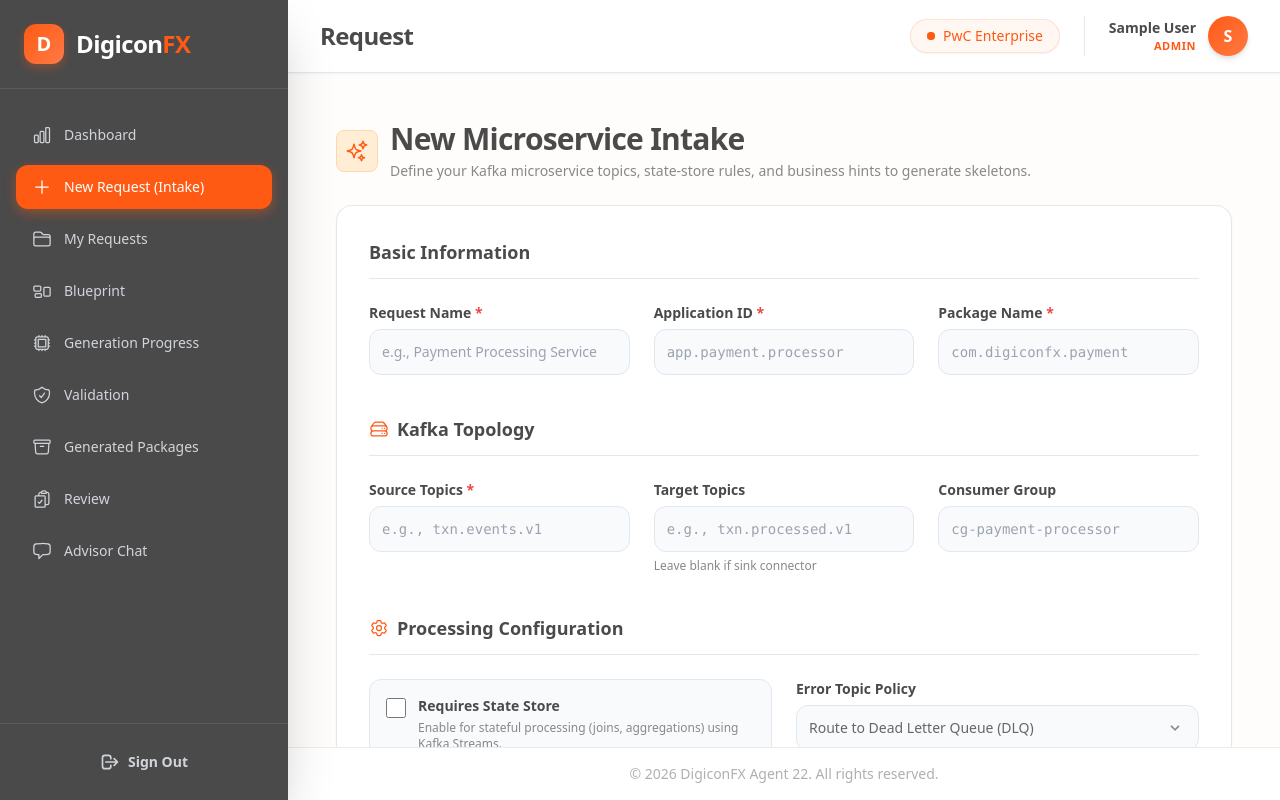
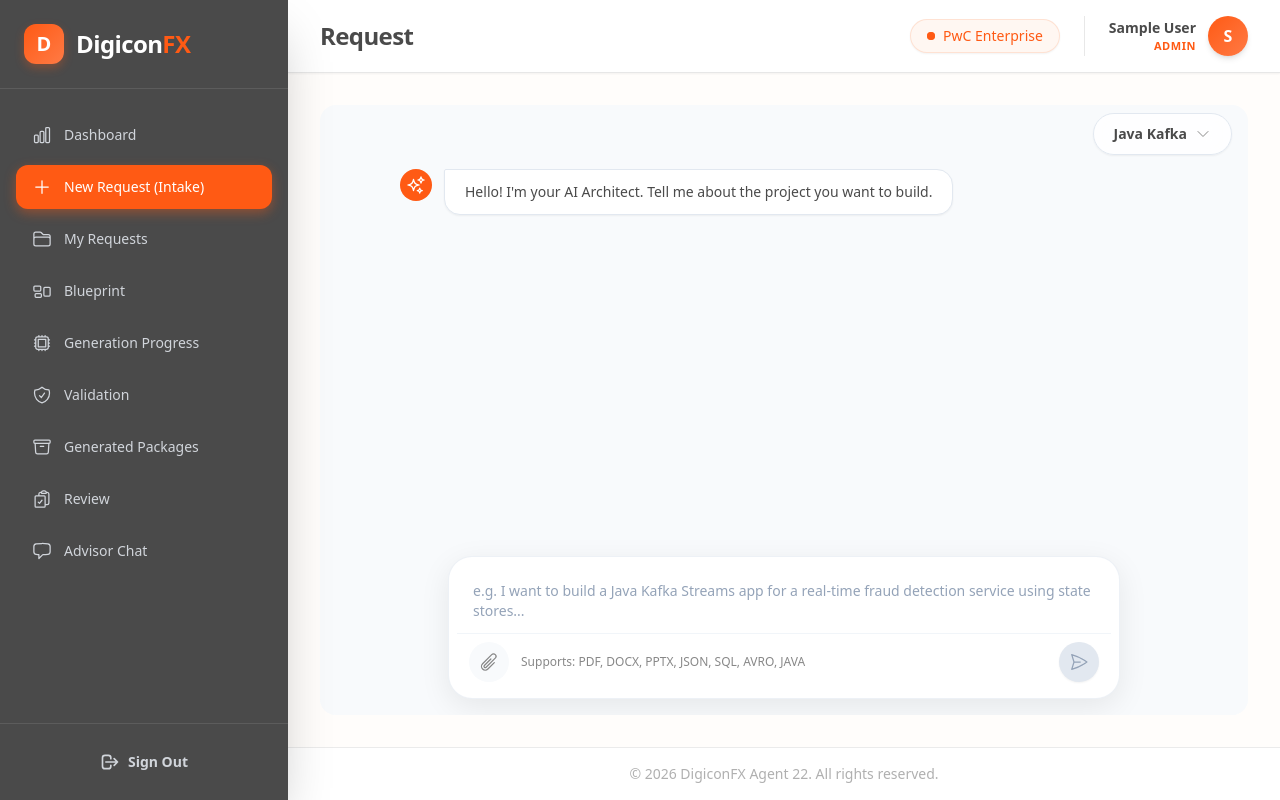
Before and after one commit to Aiinhome-Aivista/new_agent_22_fe, a React (Vite) app: page /request/new in a window 1280 px wide. Built offline with nearby package versions, Linux system fonts and the light colour scheme; sample sign-in values are in the browser's storage.

Commit message:
implement frontend routing, API client, and core pages for the agent application by chat.

```diff
--- a/package.json
+++ b/package.json
@@ -12,6 +12,7 @@
   "dependencies": {
     "@heroicons/react": "^2.2.0",
     "axios": "^1.6.0",
+    "mermaid": "^11.16.1",
     "react": "^18.2.0",
     "react-dom": "^18.2.0",
     "react-router-dom": "^7.11.0"
--- a/src/App.jsx
+++ b/src/App.jsx
@@ -54,6 +54,7 @@ function App() {
             <Route path="review/patterns" element={<PatternReviewPage />} />
             <Route path="requests/:id/patterns" element={<PatternReviewPage />} />
 
+            <Route path="blueprint" element={<BlueprintPage />} />
             <Route path="review/blueprint" element={<BlueprintPage />} />
             <Route path="requests/:id/blueprint" element={<BlueprintPage />} />
 
--- a/src/api/api.js
+++ b/src/api/api.js
@@ -8,6 +8,7 @@ const api = axios.create({
 export const getRequests = (status) => api.get('/requirements/', { params: { status } }).then(res => res.data);
 export const getRequest = (id) => api.get(`/requirements/${id}`).then(res => res.data);
 export const createRequest = (data) => api.post('/requirements/', data).then(res => res.data);
+export const submitChatIntake = (data) => api.post('/requirements/intake-chat', data).then(res => res.data);
 
 // Patterns
 export const getPatterns = (reqId) => api.get(`/patterns/request/${reqId}`).then(res => res.data);
--- a/src/pages/NewRequestPage.jsx
+++ b/src/pages/NewRequestPage.jsx
@@ -1,52 +1,101 @@
-import { useState, useRef } from 'react';
-import { createRequest, runWorkflow } from '../api/api';
+import { useState, useRef, useEffect } from 'react';
+import { submitChatIntake, runWorkflow } from '../api/api';
 import { useNavigate } from 'react-router-dom';
-import { SparklesIcon, ServerStackIcon, Cog6ToothIcon, CpuChipIcon } from '@heroicons/react/24/outline';
+import { SparklesIcon, PaperClipIcon, PaperAirplaneIcon, ChevronDownIcon, UserIcon } from '@heroicons/react/24/outline';
+
+const TypewriterText = ({ text, animate }) => {
+  const [displayedText, setDisplayedText] = useState(animate ? '' : text);
+
+  useEffect(() => {
+    if (!animate) {
+      setDisplayedText(text);
+      return;
+    }
+
+    let index = 0;
+    const intervalId = setInterval(() => {
+      setDisplayedText(text.slice(0, index + 1));
+      index++;
+      if (index >= text.length) clearInterval(intervalId);
+    }, 20);
+
+    return () => clearInterval(intervalId);
+  }, [text, animate]);
+
+  return <span>{displayedText}</span>;
+};
+
 export default function NewRequestPage() {
   const navigate = useNavigate();
-  const formRef = useRef(null);
-  const [formData, setFormData] = useState({
-    request_name: '',
-    application_id: '',
-    package_name: '',
-    source_topics: '',
-    target_topics: '',
-    consumer_group: '',
-    state_store_needed: false,
-    error_topic_policy: 'DLQ',
-    schema_hints: ''
-  });
-  const [sampleFile, setSampleFile] = useState(null);
+  const [prompt, setPrompt] = useState('');
+  const [language, setLanguage] = useState('Java Kafka');
+  const [isDropdownOpen, setIsDropdownOpen] = useState(false);
+  const [sampleFiles, setSampleFiles] = useState([]);
   const [loading, setLoading] = useState(false);
   const [error, setError] = useState('');
+  const [messages, setMessages] = useState([
+    { role: 'agent', text: "Hello! I'm your AI Architect. Tell me about the project you want to build." }
+  ]);
+  const chatEndRef = useRef(null);
 
-  const handleChange = (e) => {
-    const { name, value, type, checked } = e.target;
-    setFormData(prev => ({ ...prev, [name]: type === 'checkbox' ? checked : value }));
+  const languages = ['Java Kafka'];
+
+  const handleFileChange = (e) => {
+    if (e.target.files && e.target.files.length > 0) {
+      setSampleFiles(prev => [...prev, ...Array.from(e.target.files)]);
+    }
   };
 
-  const handleSubmit = async (draftMode) => {
-    if (!formRef.current.reportValidity()) return;
+  const removeFile = (index) => {
+    setSampleFiles(prev => prev.filter((_, i) => i !== index));
+  };
 
+  const scrollToBottom = () => {
+    chatEndRef.current?.scrollIntoView({ behavior: 'smooth' });
+  };
+
+  useEffect(() => {
+    scrollToBottom();
+  }, [messages]);
+
+  const handleSubmit = async () => {
+    if (!prompt.trim() && sampleFiles.length === 0) return;
+
+    const userMsg = prompt.trim();
+    const newMessages = [...messages, { role: 'user', text: userMsg, files: sampleFiles.map(f => f.name) }];
+    setMessages(newMessages);
+    setPrompt('');
+    const filesToUpload = [...sampleFiles]; // Store before clearing
+    setSampleFiles([]);
     setLoading(true);
     setError('');
 
-    const payload = new FormData();
-    Object.keys(formData).forEach(key => {
-      payload.append(key, formData[key]);
-    });
+    try {
+      const payload = new FormData();
+      payload.append('messages', JSON.stringify(newMessages));
+      payload.append('language', language);
 
-    if (sampleFile) {
-      payload.append('file_upload', sampleFile);
-    }
+      filesToUpload.forEach(file => {
+        payload.append('file_upload', file);
+      });
 
-    try {
-      const res = await createRequest(payload);
-      const reqId = res.data.request_id;
-      localStorage.setItem('lastGenerationRequestId', reqId);
-      // Start workflow
-      await runWorkflow(reqId, draftMode);
-      navigate(`/progress?id=${reqId}`);
+      const res = await submitChatIntake(payload);
+
+      if (res.status === 'more_info') {
+        setMessages(prev => [...prev, { role: 'agent', text: res.question }]);
+        setLoading(false);
+      } else if (res.status === 'complete') {
+        setMessages(prev => [...prev, { role: 'agent', text: "Perfect! I have enough information. I'm generating your blueprint now..." }]);
+
+        const reqId = res.data.request_id;
+        localStorage.setItem('lastGenerationRequestId', reqId);
+
+        // Trigger workflow and redirect to blueprint
+        // Set draft_mode to true so it stops at blueprint review
+        await runWorkflow(reqId, true);
+        navigate(`/blueprint?id=${reqId}`);
+      }
+
     } catch (err) {
       setError(err.response?.data?.message || err.message);
       setLoading(false);
@@ -54,168 +103,155 @@ export default function NewRequestPage() {
   };
 
   return (
-    <div className="flex flex-col h-full animate-fade-in-up">
-      <div className="p-4 max-w-9xl mx-auto w-full pb-11">
-        <div className="mb-6 flex items-center gap-3">
-          <div className="bg-orange-100 p-2 rounded-lg border border-orange-200">
-            <SparklesIcon className="w-6 h-6 text-primary-orange" />
-          </div>
-          <div>
-            <h1 className="text-3xl font-extrabold text-sidebar tracking-tight">New Microservice Intake</h1>
-            <p className="text-text-secondary text-sm mt-1">Define your Kafka microservice topics, state-store rules, and business hints to generate skeletons.</p>
-          </div>
+    <div className="flex flex-col h-full bg-slate-50 relative overflow-hidden animate-fade-in-up rounded-2xl">
+      {/* Top Bar with Language Selector (Top Right) */}
+      <div className="flex justify-end absolute top-2 right-4 z-10">
+        <div className="relative">
+          <button
+            onClick={() => setIsDropdownOpen(!isDropdownOpen)}
+            className="flex items-center gap-2 bg-white/80 backdrop-blur-md border border-slate-200 px-5 py-2.5 rounded-full shadow-sm hover:bg-slate-50 transition-all font-semibold text-sidebar text-sm"
+          >
+            {language}
+            <ChevronDownIcon className="w-4 h-4 text-text-secondary" />
+          </button>
+
+          {isDropdownOpen && (
+            <div className="absolute top-full right-0 mt-2 w-48 bg-white rounded-xl shadow-lg border border-slate-200 overflow-hidden py-1 z-20 animate-fade-in-up">
+              {languages.map((lang) => (
+                <button
+                  key={lang}
+                  onClick={() => {
+                    setLanguage(lang);
+                    setIsDropdownOpen(false);
+                  }}
+                  className={`w-full text-left px-4 py-2.5 text-sm transition-colors ${
+                    language === lang ? 'bg-orange-50 text-primary-orange font-bold' : 'hover:bg-slate-50 text-sidebar font-medium'
+                  }`}
+                >
+                  {lang}
+                </button>
+              ))}
+              <div className="px-4 py-3 text-xs text-text-secondary italic border-t border-slate-100 mt-1">
+                More languages coming soon...
+              </div>
+            </div>
+          )}
         </div>
+      </div>
 
-        <form ref={formRef} onSubmit={(e) => e.preventDefault()} className="bg-white p-8 rounded-2xl shadow-sm border border-border-light/60 space-y-10">
+      {/* Main Content Area: Chat History */}
+      <div className="flex-1 overflow-y-auto p-4 w-full pt-16">
+        <div className="max-w-3xl mx-auto space-y-6">
+          {messages.map((msg, idx) => (
+            <div key={idx} className={`flex ${msg.role === 'user' ? 'justify-end' : 'justify-start'}`}>
+              <div className={`flex gap-3 max-w-[85%] ${msg.role === 'user' ? 'flex-row-reverse' : 'flex-row'}`}>
+                {/* Avatar */}
+                <div className={`w-8 h-8 rounded-full flex items-center justify-center flex-shrink-0 ${msg.role === 'user' ? 'bg-slate-200 text-slate-600' : 'bg-primary-orange text-white'}`}>
+                  {msg.role === 'user' ? <UserIcon className="w-5 h-5" /> : <SparklesIcon className="w-5 h-5" />}
+                </div>
+
+                {/* Message Bubble */}
+                <div className={`px-5 py-3 rounded-2xl text-sm shadow-sm flex flex-col ${msg.role === 'user' ? 'bg-slate-800 text-white rounded-tr-sm' : 'bg-white border border-slate-200 text-sidebar rounded-tl-sm'}`}>
+                  {msg.files && msg.files.length > 0 && (
+                    <div className="flex flex-wrap gap-2 mb-2">
+                      {msg.files.map((fileName, fIdx) => (
+                        <div key={fIdx} className={`inline-flex items-center gap-1.5 px-3 py-1.5 rounded-lg border text-xs font-bold ${msg.role === 'user' ? 'bg-slate-700 border-slate-600 text-slate-200' : 'bg-orange-50 text-primary-orange border-orange-100'}`}>
+                          <PaperClipIcon className="w-4 h-4" />
+                          <span className="truncate max-w-[150px]">{fileName}</span>
+                        </div>
+                      ))}
+                    </div>
+                  )}
+                  <span>
+                    {msg.role === 'agent' ? <TypewriterText text={msg.text} animate={idx === messages.length - 1} /> : msg.text}
+                  </span>
+                </div>
+              </div>
+            </div>
+          ))}
+          {loading && (
+            <div className="flex justify-start">
+              <div className="flex gap-3 max-w-[85%] flex-row">
+                <div className="w-8 h-8 rounded-full flex items-center justify-center flex-shrink-0 bg-primary-orange text-white">
+                  <SparklesIcon className="w-5 h-5" />
+                </div>
+                <div className="px-5 py-4 rounded-2xl bg-white border border-slate-200 shadow-sm rounded-tl-sm flex items-center gap-1.5">
+                  <div className="w-2 h-2 bg-slate-300 rounded-full animate-bounce"></div>
+                  <div className="w-2 h-2 bg-slate-300 rounded-full animate-bounce" style={{ animationDelay: '0.15s' }}></div>
+                  <div className="w-2 h-2 bg-slate-300 rounded-full animate-bounce" style={{ animationDelay: '0.3s' }}></div>
+                </div>
+              </div>
+            </div>
+          )}
+          <div ref={chatEndRef} />
+        </div>
+      </div>
+
+      {/* Bottom Input Area */}
+      <div className="w-full shrink-0 bg-gradient-to-t from-slate-50 via-slate-50 to-transparent pt-6 pb-4 px-4 flex justify-center">
+        <div className="w-full max-w-2xl bg-white rounded-3xl shadow-[0_8px_30px_rgb(0,0,0,0.08)] border border-slate-200/60 p-2 flex flex-col transition-all focus-within:shadow-[0_8px_40px_rgb(0,0,0,0.12)] focus-within:border-primary-orange/30">
+
           {error && (
-            <div className="bg-red-50 border-l-4 border-red-500 p-4 rounded-r">
-              <p className="text-sm text-red-700 font-medium">{error}</p>
+            <div className="px-4 pt-2">
+              <p className="text-xs text-red-600 font-bold bg-red-50 py-1.5 px-3 rounded-lg border border-red-100">{error}</p>
             </div>
           )}
 
-          {/* Section 1: Basic Information */}
-          <div>
-            <h2 className="text-lg font-bold text-sidebar flex items-center gap-2 mb-6 border-b border-border-light/60 pb-3">
-               Basic Information
-            </h2>
-            <div className="grid grid-cols-1 md:grid-cols-3 gap-6">
-              <div>
-                <label className="block text-sm font-bold text-sidebar mb-1.5">Request Name <span className="text-red-500">*</span></label>
-                <input required name="request_name" value={formData.request_name} onChange={handleChange} className="w-full bg-slate-50 border border-slate-200 rounded-xl p-3 text-sm focus:border-border-orange focus:ring-1 focus:ring-border-orange outline-none transition-all" placeholder="e.g., Payment Processing Service" />
-              </div>
-              <div>
-                <label className="block text-sm font-bold text-sidebar mb-1.5">Application ID <span className="text-red-500">*</span></label>
-                <input required name="application_id" value={formData.application_id} onChange={handleChange} className="w-full bg-slate-50 border border-slate-200 rounded-xl p-3 text-sm focus:border-border-orange focus:ring-1 focus:ring-border-orange outline-none transition-all font-mono" placeholder="app.payment.processor" />
-              </div>
-              <div>
-                <label className="block text-sm font-bold text-sidebar mb-1.5">Package Name <span className="text-red-500">*</span></label>
-                <input required name="package_name" value={formData.package_name} onChange={handleChange} className="w-full bg-slate-50 border border-slate-200 rounded-xl p-3 text-sm focus:border-border-orange focus:ring-1 focus:ring-border-orange outline-none transition-all font-mono" placeholder="com.digiconfx.payment" />
-              </div>
+          <textarea
+            value={prompt}
+            onChange={(e) => setPrompt(e.target.value)}
+            onKeyDown={(e) => {
+              if (e.key === 'Enter' && !e.shiftKey) {
+                e.preventDefault();
+                handleSubmit();
+              }
+            }}
+            placeholder="e.g. I want to build a Java Kafka Streams app for a real-time fraud detection service using state stores..."
+            className="w-full bg-transparent px-4 py-2 mt-2 min-h-[50px] max-h-[150px] resize-none outline-none text-sidebar placeholder:text-slate-400 font-medium text-sm"
+          />
+
+          {sampleFiles.length > 0 && (
+            <div className="px-4 pb-2 flex flex-wrap gap-2 items-center">
+              {sampleFiles.map((file, index) => (
+                <div key={index} className="inline-flex items-center gap-2 bg-orange-50 text-primary-orange text-xs font-bold px-3 py-1.5 rounded-lg border border-orange-100">
+                  <PaperClipIcon className="w-4 h-4" />
+                  <span className="truncate max-w-[150px]">{file.name}</span>
+                  <button onClick={() => removeFile(index)} className="ml-1 text-primary-orange hover:text-red-500 font-extrabold p-0.5 rounded-full hover:bg-orange-100 transition-colors">
+                    &times;
+                  </button>
+                </div>
+              ))}
             </div>
-          </div>
+          )}
 
-          {/* Section 2: Kafka Topology */}
-          <div>
-            <h2 className="text-lg font-bold text-sidebar flex items-center gap-2 mb-6 border-b border-border-light/60 pb-3">
-              <ServerStackIcon className="w-5 h-5 text-primary-orange" /> Kafka Topology
-            </h2>
-            <div className="grid grid-cols-1 md:grid-cols-3 gap-6">
-              <div>
-                <label className="block text-sm font-bold text-sidebar mb-1.5">Source Topics <span className="text-red-500">*</span></label>
-                <input required name="source_topics" value={formData.source_topics} onChange={handleChange} className="w-full bg-slate-50 border border-slate-200 rounded-xl p-3 text-sm focus:border-border-orange focus:ring-1 focus:ring-border-orange outline-none transition-all font-mono" placeholder="e.g., txn.events.v1" />
-              </div>
-              <div>
-                <label className="block text-sm font-bold text-sidebar mb-1.5">Target Topics</label>
-                <input name="target_topics" value={formData.target_topics} onChange={handleChange} className="w-full bg-slate-50 border border-slate-200 rounded-xl p-3 text-sm focus:border-border-orange focus:ring-1 focus:ring-border-orange outline-none transition-all font-mono" placeholder="e.g., txn.processed.v1" />
-                <p className="text-xs text-text-secondary mt-1.5">Leave blank if sink connector</p>
-              </div>
-              <div>
-                <label className="block text-sm font-bold text-sidebar mb-1.5">Consumer Group</label>
-                <input name="consumer_group" value={formData.consumer_group} onChange={handleChange} className="w-full bg-slate-50 border border-slate-200 rounded-xl p-3 text-sm focus:border-border-orange focus:ring-1 focus:ring-border-orange outline-none transition-all font-mono" placeholder="cg-payment-processor" />
-              </div>
+          <div className="flex justify-between items-center px-3 pb-2 pt-2 border-t border-slate-100 mt-1">
+            <div className="flex items-center gap-3">
+              <label htmlFor="file-upload" className="cursor-pointer p-2.5 bg-slate-50 hover:bg-slate-100 rounded-full flex items-center justify-center transition-colors text-text-secondary hover:text-primary-orange group relative">
+                <PaperClipIcon className="w-5 h-5 group-hover:scale-110 transition-transform" />
+                <input
+                  id="file-upload"
+                  type="file"
+                  className="sr-only"
+                  multiple
+                  accept=".doc,.docx,.pdf,.ppt,.pptx,.json,.java,.avsc,.sql"
+                  onChange={handleFileChange}
+                />
+              </label>
+              <span className="text-xs text-text-secondary hidden sm:inline-block">Supports: PDF, DOCX, PPTX, JSON, SQL, AVRO, JAVA</span>
             </div>
-          </div>
-
-          {/* Section 3: Processing & Config */}
-          <div>
-            <h2 className="text-lg font-bold text-sidebar flex items-center gap-2 mb-6 border-b border-border-light/60 pb-3">
-              <Cog6ToothIcon className="w-5 h-5 text-primary-orange" /> Processing Configuration
-            </h2>
-            <div className="grid grid-cols-1 md:grid-cols-2 gap-6 items-start">
-
-              <div className="bg-slate-50 border border-slate-200 rounded-xl p-4 flex items-start gap-3 cursor-pointer hover:border-border-orange/50 transition-colors" onClick={() => setFormData(prev => ({...prev, state_store_needed: !prev.state_store_needed}))}>
-                <div className="pt-0.5">
-                  <input type="checkbox" id="state_store_needed" name="state_store_needed" checked={formData.state_store_needed} onChange={handleChange} className="w-5 h-5 text-primary-orange focus:ring-primary-orange border-gray-300 rounded cursor-pointer" />
-                </div>
-                <div>
-                  <label htmlFor="state_store_needed" className="text-sm font-bold text-sidebar cursor-pointer block">Requires State Store</label>
-                  <p className="text-xs text-text-secondary mt-1">Enable for stateful processing (joins, aggregations) using Kafka Streams.</p>
-                </div>
-              </div>
-
-              <div>
-                <label className="block text-sm font-bold text-sidebar mb-1.5">Error Topic Policy</label>
-                <div className="relative">
-                  <select name="error_topic_policy" value={formData.error_topic_policy} onChange={handleChange} className="w-full appearance-none bg-slate-50 border border-slate-200 rounded-xl p-3 text-sm focus:border-border-orange focus:ring-1 focus:ring-border-orange outline-none transition-all cursor-pointer">
-                    <option value="DLQ">Route to Dead Letter Queue (DLQ)</option>
-                    <option value="IGNORE">Log and Ignore Errors</option>
-                    <option value="RETRY">Retry Policy with Backoff</option>
-                  </select>
-                  <div className="pointer-events-none absolute inset-y-0 right-0 flex items-center px-4 text-text-secondary">
-                    <svg className="fill-current h-4 w-4" xmlns="http://www.w3.org/2000/svg" viewBox="0 0 20 20"><path d="M9.293 12.95l.707.707L15.657 8l-1.414-1.414L10 10.828 5.757 6.586 4.343 8z"/></svg>
-                  </div>
-                </div>
-              </div>
-            </div>
-          </div>
-
-          {/* Section 4: AI Context */}
-          <div>
-            <h2 className="text-lg font-bold text-sidebar flex items-center gap-2 mb-6 border-b border-border-light/60 pb-3">
-              <CpuChipIcon className="w-5 h-5 text-primary-orange" /> AI Context & Business Logic
-            </h2>
-            <div className="grid grid-cols-1 md:grid-cols-2 gap-6">
-              <div>
-                <label className="block text-sm font-bold text-sidebar mb-1.5">Transformation Rules / Schema Hints</label>
-                <textarea name="schema_hints" value={formData.schema_hints} onChange={handleChange} rows="6" className="w-full bg-slate-50 border border-slate-200 rounded-xl p-4 text-sm focus:border-border-orange focus:ring-1 focus:ring-border-orange outline-none transition-all resize-none" placeholder="Describe transformation rules... E.g., 'Filter out transactions where amount < 0.'"></textarea>
-              </div>
-              <div>
-                <label className="block text-sm font-bold text-sidebar mb-1.5">Sample Script or Schema File (Optional)</label>
-                <p className="text-xs text-text-secondary mb-2">Upload sample SQL/Java code or JSON/Avro schema file (.json, .java, .avsc)</p>
-                <div className="mt-1 flex justify-center px-6 pt-5 pb-6 border-2 border-slate-300 border-dashed rounded-xl hover:border-primary-orange transition-colors cursor-pointer bg-slate-50">
-                  <div className="space-y-1 text-center">
-                    <svg className="mx-auto h-12 w-12 text-gray-400" stroke="currentColor" fill="none" viewBox="0 0 48 48" aria-hidden="true">
-                      <path d="M28 8H12a4 4 0 00-4 4v20m32-12v8m0 0v8a4 4 0 01-4 4H12a4 4 0 01-4-4v-4m32-4l-3.172-3.172a4 4 0 00-5.656 0L28 28M8 32l9.172-9.172a4 4 0 015.656 0L28 28m0 0l4 4m4-24h8m-4-4v8m-12 4h.02" strokeWidth="2" strokeLinecap="round" strokeLinejoin="round" />
-                    </svg>
-                    <div className="flex text-sm text-gray-600 justify-center">
-                      <label htmlFor="file-upload" className="relative cursor-pointer bg-slate-50 rounded-md font-bold text-primary-orange hover:text-hover-orange focus-within:outline-none">
-                        <span>Upload a file</span>
-                        <input
-                          id="file-upload"
-                          name="file-upload"
-                          type="file"
-                          className="sr-only"
-                          accept=".json,.java,.avsc,.sql"
-                          onChange={(e) => {
-                            if (e.target.files && e.target.files.length > 0) {
-                              setSampleFile(e.target.files[0]);
-                            }
-                          }}
-                        />
-                      </label>
-                      <p className="pl-1">or drag and drop</p>
-                    </div>
-                    <p className="text-xs text-gray-500">Up to 10MB</p>
-                    {sampleFile && (
-                      <p className="text-sm font-bold text-emerald-600 mt-2">
-                        Attached: {sampleFile.name}
-                      </p>
-                    )}
-                  </div>
-                </div>
-              </div>
-            </div>
-          </div>
-
-          <div className="pt-6 border-t border-border-light/60 flex flex-col sm:flex-row justify-end gap-4 items-center">
             <button
-              type="button"
-              onClick={() => handleSubmit(true)}
-              disabled={loading}
-              className="w-full sm:w-auto bg-white border border-border-light text-sidebar hover:bg-slate-50 hover:text-primary-orange px-6 py-2.5 rounded-xl font-bold transition-all disabled:opacity-50 shadow-sm text-sm"
+              onClick={handleSubmit}
+              disabled={loading || (!prompt.trim() && sampleFiles.length === 0)}
+              className="p-2.5 bg-primary-orange hover:bg-hover-orange disabled:bg-slate-200 disabled:text-slate-400 text-white rounded-full flex items-center justify-center transition-all shadow-sm group"
             >
-              {loading ? 'Processing...' : 'Submit Draft (Manual Review)'}
-            </button>
-            <button
-              type="button"
-              onClick={() => handleSubmit(false)}
-              disabled={loading}
-              className="w-full sm:w-auto bg-button-orange hover:bg-hover-orange text-white px-8 py-2.5 rounded-xl font-bold transition-all disabled:opacity-50 shadow-sm text-sm"
-            >
-              {loading ? 'Processing...' : 'Run Full Pipeline with AI'}
+              {loading ? (
+                <div className="w-5 h-5 border-2 border-white/30 border-t-white rounded-full animate-spin" />
+              ) : (
+                <PaperAirplaneIcon className="w-5 h-5 group-hover:translate-x-0.5 group-hover:-translate-y-0.5 transition-transform" />
+              )}
             </button>
           </div>
-        </form>
+        </div>
       </div>
     </div>
   );
```
Also changed, not shown: src/components/MermaidDiagram.jsx (added, +40 -0 lines), src/pages/BlueprintPage.jsx (+16 -0 lines), 1 other file (tests, documents, lock files or other folders).
